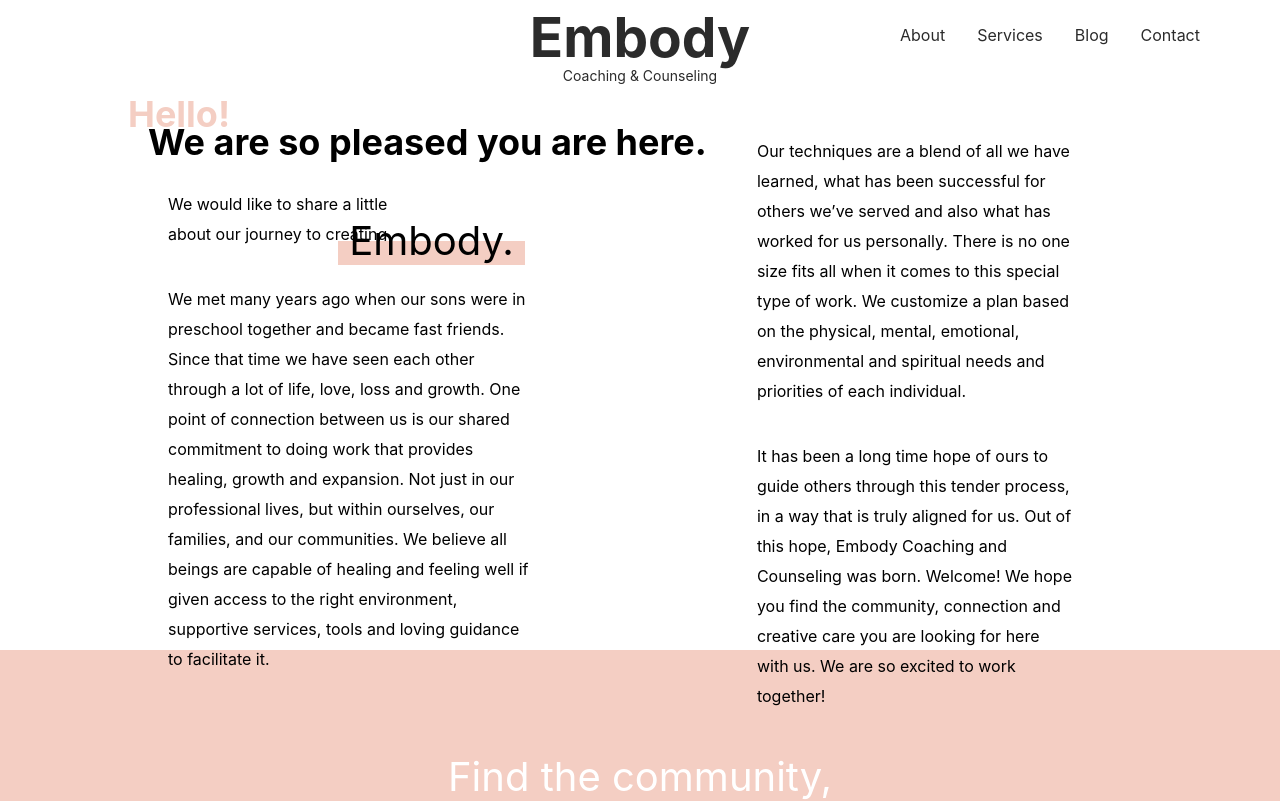
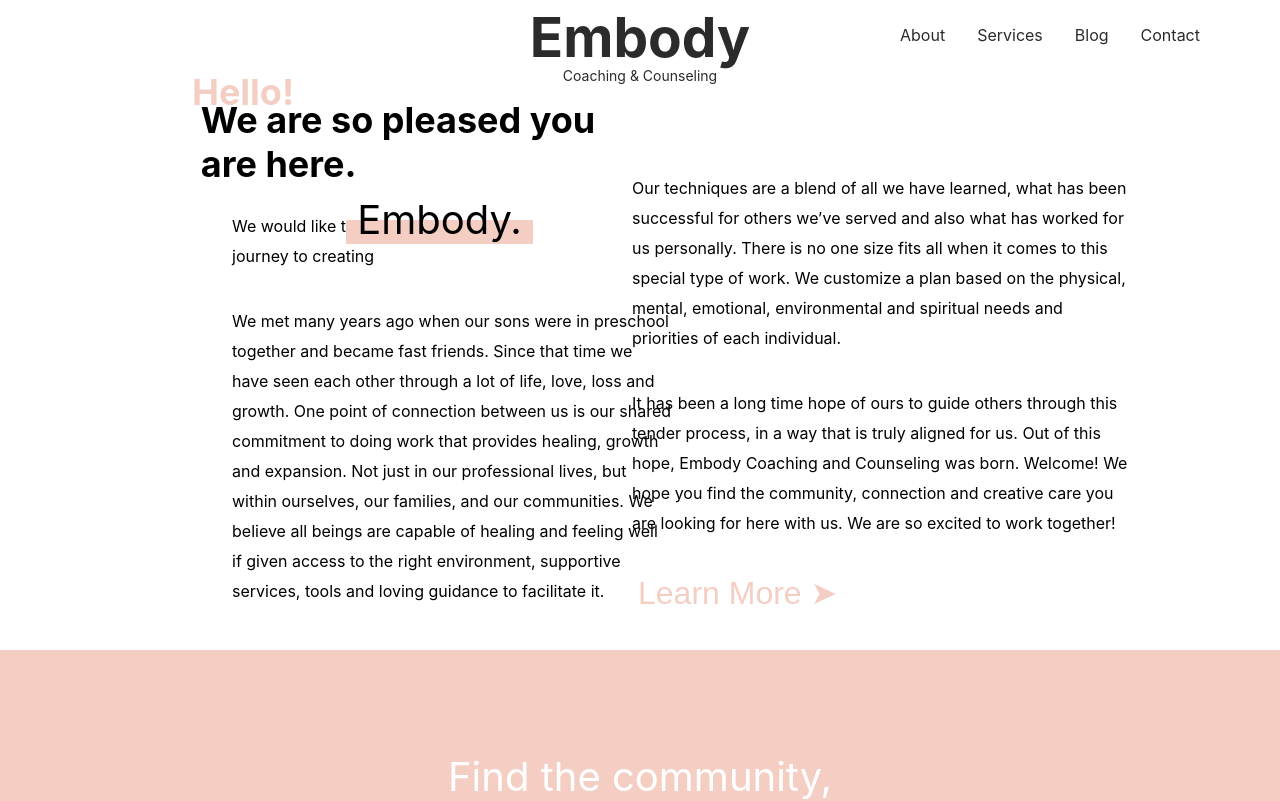
Before and after one commit to spiderthatcodes/embody, a React (Create React App) app in the folder client/: page / in a window 1280 px wide. Shown: the top 801 px of the page. Built offline with nearby package versions, Linux system fonts and the light colour scheme; the HTML template or start-up script is replaced by a standard one.

Commit message:
learn more button

```diff
--- a/client/src/pages/Home/Home.jsx
+++ b/client/src/pages/Home/Home.jsx
@@ -1,3 +1,4 @@
+import { useNavigate } from 'react-router-dom';
 import Layout from '../../components/Layout/Layout';
 import TICSection from '../../components/TICSection/TICSection';
 import {
@@ -17,9 +18,11 @@ import {
     Embody,
     LeftParagraph,
     TopLine,
+    LearnMore,
 } from './style';
 
 const Home = () => {
+    const navigate = useNavigate();
     return (
         <Layout>
             <GreetingsPanel>
@@ -66,7 +69,7 @@ const Home = () => {
                             looking for here with us. We are so excited to work
                             together!
                         </Paragraph>
-                        {/* needs learn more button */}
+                        <LearnMore onClick={() => navigate('/about')}>Learn More &#10148;</LearnMore>
                     </RightColumn>
             </GreetingsPanel>
 
--- a/client/src/pages/Home/style.js
+++ b/client/src/pages/Home/style.js
@@ -54,8 +54,10 @@ export const WhiteText = styled.p`
 
 export const GreetingsPanel = styled.div`
     height: 70vh;
-    padding: 0 10%;
+    padding: 0 15%;
     display: flex;
+    align-items: center;
+    justify-content: space-between;
 `;
 
 export const Hello = styled.h1`
@@ -68,7 +70,7 @@ export const Script = styled.h2`
     font-size: 36px;
     position: relative;
     top: -25px;
-    left: 20px;
+    left: 2%;
 `;
 
 export const Embody = styled.h1`
@@ -76,7 +78,7 @@ export const Embody = styled.h1`
     font-weight: 400;
     position: absolute;
     top: 100px;
-    left: 210px;
+    left: 35%;
 
     span {
         background: linear-gradient(to top, ${colors.peach} 50%, transparent 50%);
@@ -92,14 +94,14 @@ export const RightColumn = styled.div`
 `;
 
 export const Paragraph = styled.p`
-    width: 80%;
+    width: 500px;
     line-height: 30px;
     font-size: 16px;
     margin-bottom: 35px;
 `;
 
 export const LeftParagraph = styled.div`
-    width: 58%;
+    width: 440px;
     line-height: 30px;
     font-size: 16px;
     margin-bottom: 35px;
@@ -109,7 +111,7 @@ export const LeftParagraph = styled.div`
 `;
 
 export const TopLine = styled.div`
-    width: 40%;
+    width: 300px;
     line-height: 30px;
     font-size: 16px;
     margin-bottom: 35px;
@@ -117,3 +119,10 @@ export const TopLine = styled.div`
     left: 40px;
     top: -30px;
 `;
+
+export const LearnMore = styled.button`
+    color: ${colors.peach};
+    border: none;
+    background: none;
+    font-size: 32px;
+`;
```
